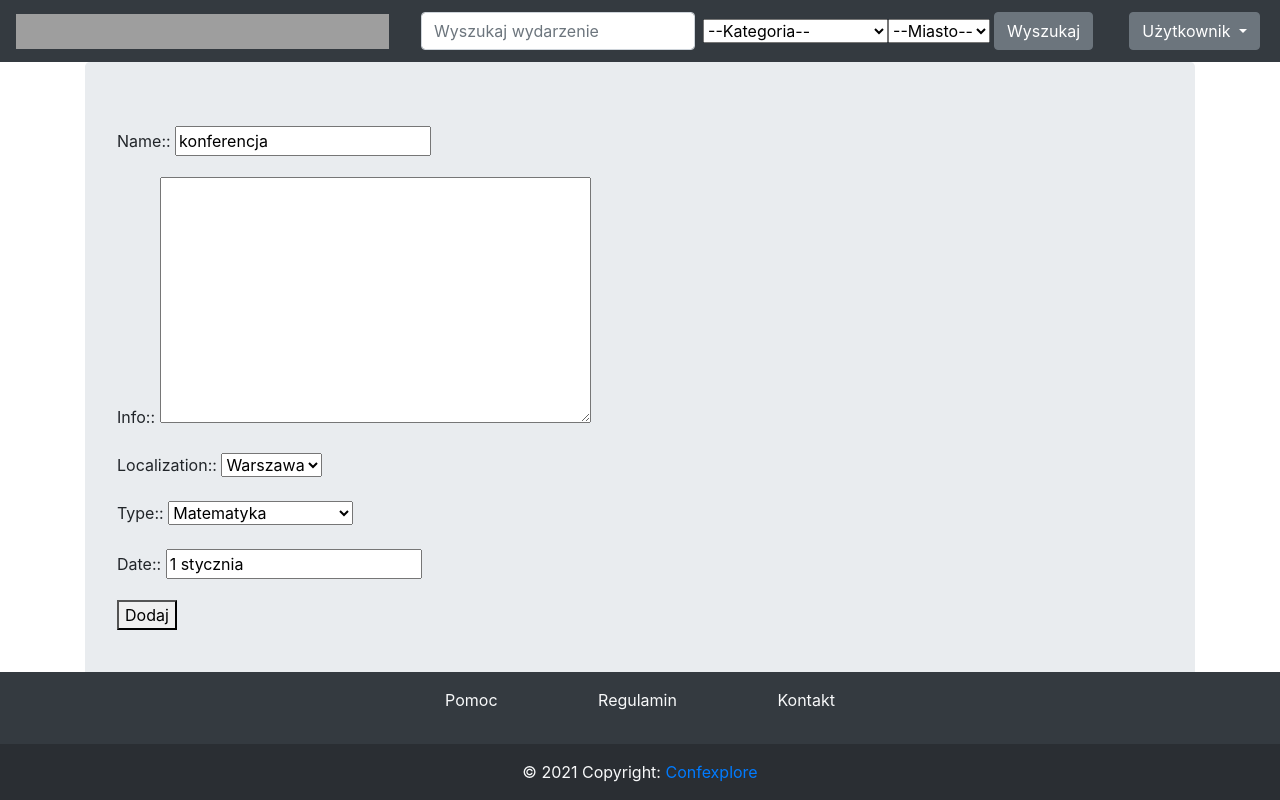
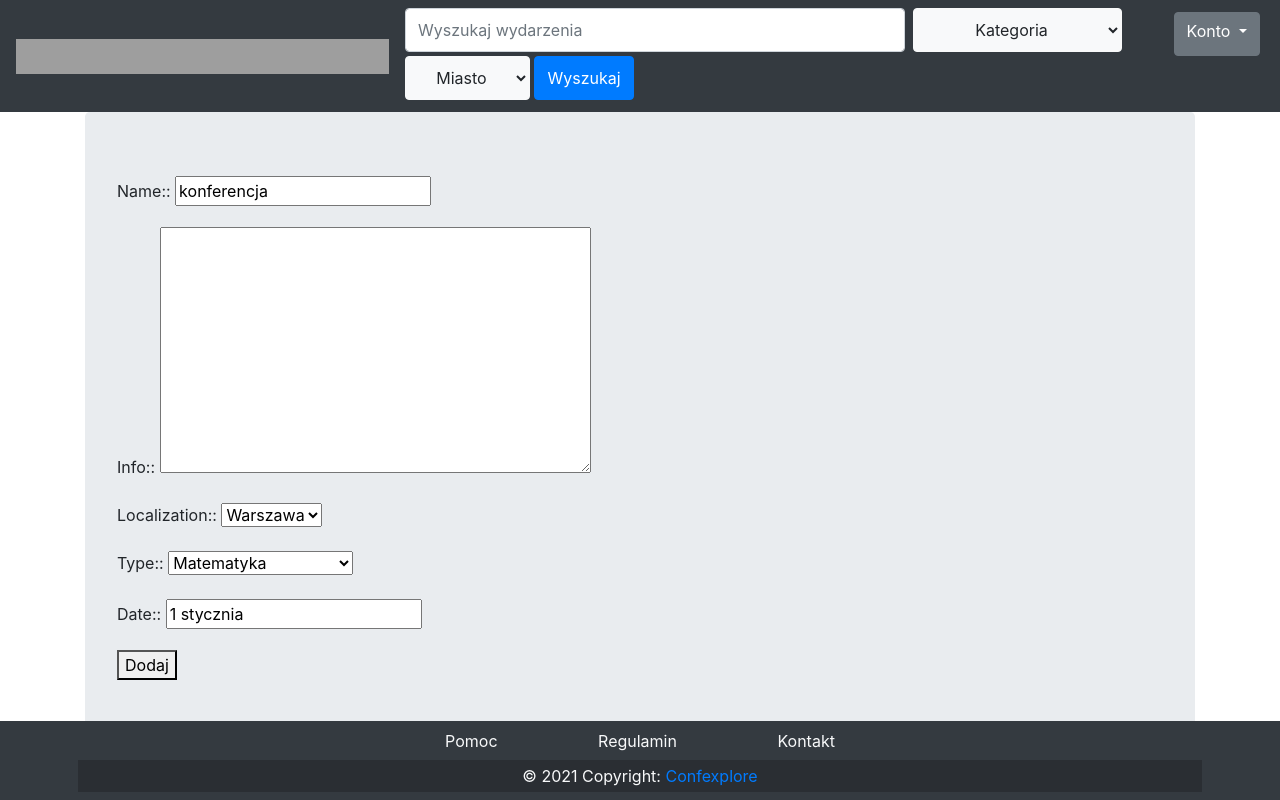
Before and after one commit to mateuszgrzyb/confexplore, a Django app: page /addevent/ in a window 1280 px wide. Run offline with Django 3.2, Linux system fonts and the light colour scheme; data comes from the database, SQL or seed files in the repository; some libraries are stand-ins or nearby versions; grey boxes are pictures that could not be loaded.

Commit message:
Navbar + Footer style

```diff
--- a/templates/footer.html
+++ b/templates/footer.html
@@ -3,16 +3,15 @@
 <!-- Footer -->
 <footer class="bg-dark fixed-bottom text-center  text-lg-start">
   <!-- Grid container -->
-  <div class="container p-3">
-  <p>
+  <div class="container p-2">
     <a href="{% url 'faq' %}" class="p-5 text-light">Pomoc</a>
     <a href="{% url 'regulamin' %}" class="p-5 text-light">Regulamin</a>
-    <a href="{% url 'kontakt' %}" class="p-5 text-light">Kontakt</a></p>
-  </div>
-
-  <div class="text-center text-light p-3" style="background-color: rgba(0, 0, 0, 0.2)">
-    © 2021 Copyright:
-    <a class="text-primary" href='#'>Confexplore</a>
+    <a href="{% url 'kontakt' %}" class="p-5 text-light">Kontakt</a>
+    <p style="margin-bottom:7px"></p>
+    <div class="text-center text-light p-1" style="background-color: rgba(0, 0, 0, 0.2)">
+      © 2021 Copyright:
+      <a class="text-primary" href='#'>Confexplore</a>
+    </div>
   </div>
   <!-- Copyright -->
 </footer>
--- a/templates/navbar.html
+++ b/templates/navbar.html
@@ -9,32 +9,28 @@
     <span class="navbar-toggler-icon"></span>
   </button>
   {% endcomment %}
-
     <ul class="navbar-nav w-100">
       <li class="mx-auto">
         <form class="form-inline my-2 my-lg-0" action="{% url 'search' %}" method="get">
-          <input class="form-control mr-sm-2" type="search" name ='q' placeholder="Wyszukaj wydarzenie" aria-label="Wyszukaj" >
-
-
-
-      <select name="type" id="search-type" class="form-select">
-          <option value="-1">--Kategoria--</option>
+          <input class="form-control mr-sm-2" style="width: 500px; height: 44px" type="search" name ='q' placeholder="Wyszukaj wydarzenia" aria-label="Wyszukaj" >
+            <select name="type" id="search-type" style="height: 44px; margin-right: 5px;" class="btn btn-light form-select">
+              <option value="-1">Kategoria</option>
                 {% for type in types %}
               <option value="{{ type.id }}">{{ type.name }}</option>
                 {% endfor %}
             </select>
-      <select name="city" id="search-city" class="form-select">
-          <option value="-1">--Miasto--</option>
+            <select name="city" id="search-city" style="height: 44px" class="btn btn-light form-select">
+              <option value="-1">Miasto</option>
                 {% for city in cities %}
               <option value="{{ city.id }}">{{ city.name }}</option>
                 {% endfor %}
           </select>
-          <button class="btn btn-secondary m-1" type="submit">Wyszukaj</button>
+          <button class="btn btn-primary m-1" style="width: 100px; height: 44px" type="submit">Wyszukaj</button>
         </form>
       </li>
-      <li class="nav-item dropdown m-1 ml-auto">
-        <a class="btn btn-secondary dropdown-toggle" href="#" id="usermenu" role="button" data-toggle="dropdown" aria-haspopup="true" aria-expanded="false">
-          Użytkownik
+      <li class="nav-item dropdown m-1 ml-auto" >
+        <a class="btn btn-secondary dropdown-toggle" href="#" id="usermenu" role="button" data-toggle="dropdown" style="height: 44px" aria-haspopup="true" aria-expanded="false">
+          Konto
         </a>
         <div class="dropdown-menu" aria-labelledby="usermenu">
          {% if user_type == "U" %}
```
Lines whose indentation alone changed are shown as unchanged.
